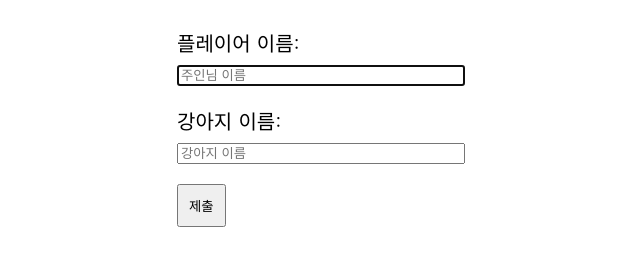
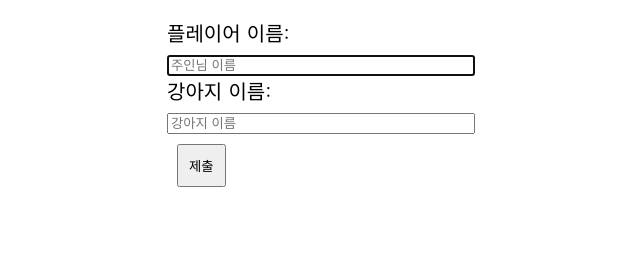
Before and after one commit to k391160334/web-frontend-practice, a plain HTML site: page templates/index.html in a window 1280 px wide. Shown: the part 195-460 px from the top of the page, without its empty margins (323-963 px from the left). Drawn offline with Linux system fonts and the light colour scheme.

Commit message:
style.css

```diff
--- a/static/css/style.css
+++ b/static/css/style.css
@@ -17,10 +17,6 @@ input[type=text] {
     width:100%;
 }
 
-.inputDiv {
-    padding: 10px;
-}
-
 .submitDiv {
     margin:auto;
     font-family: 'Gowun Dodum', sans-serif;
```
